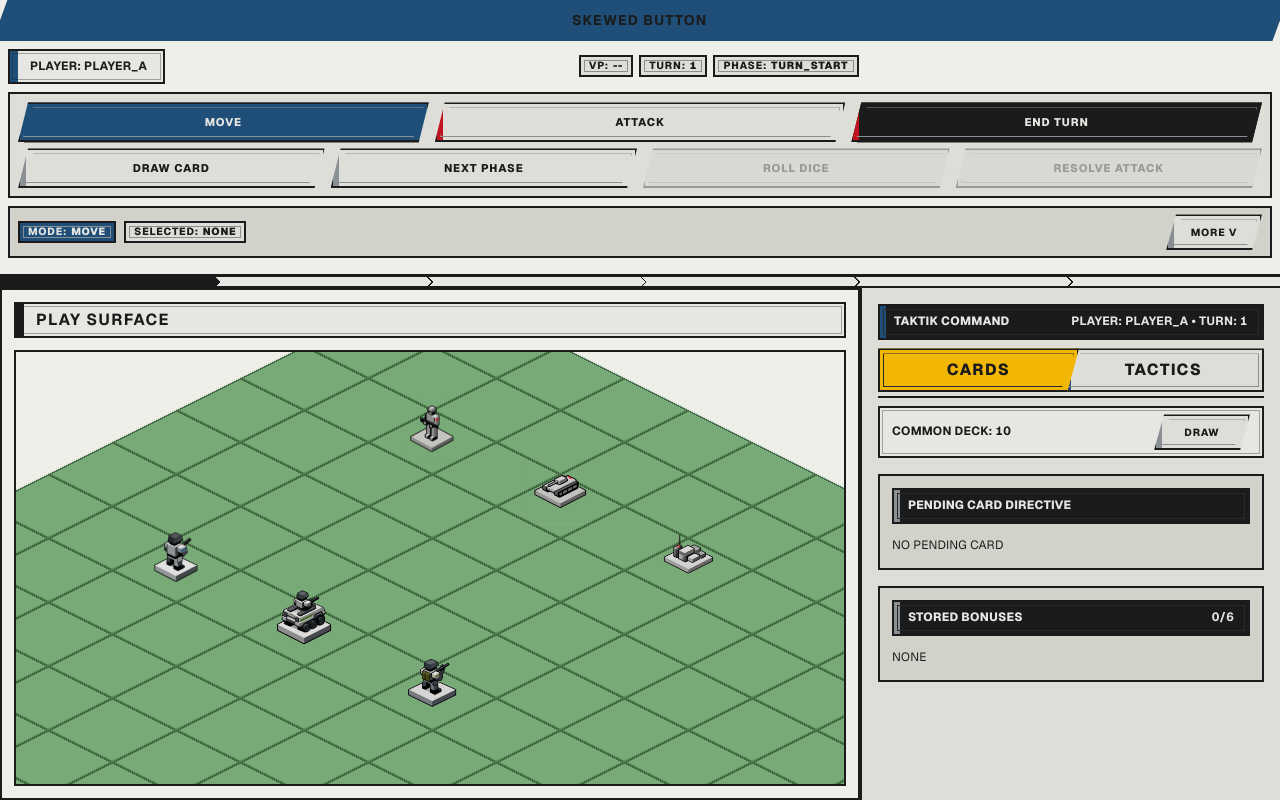
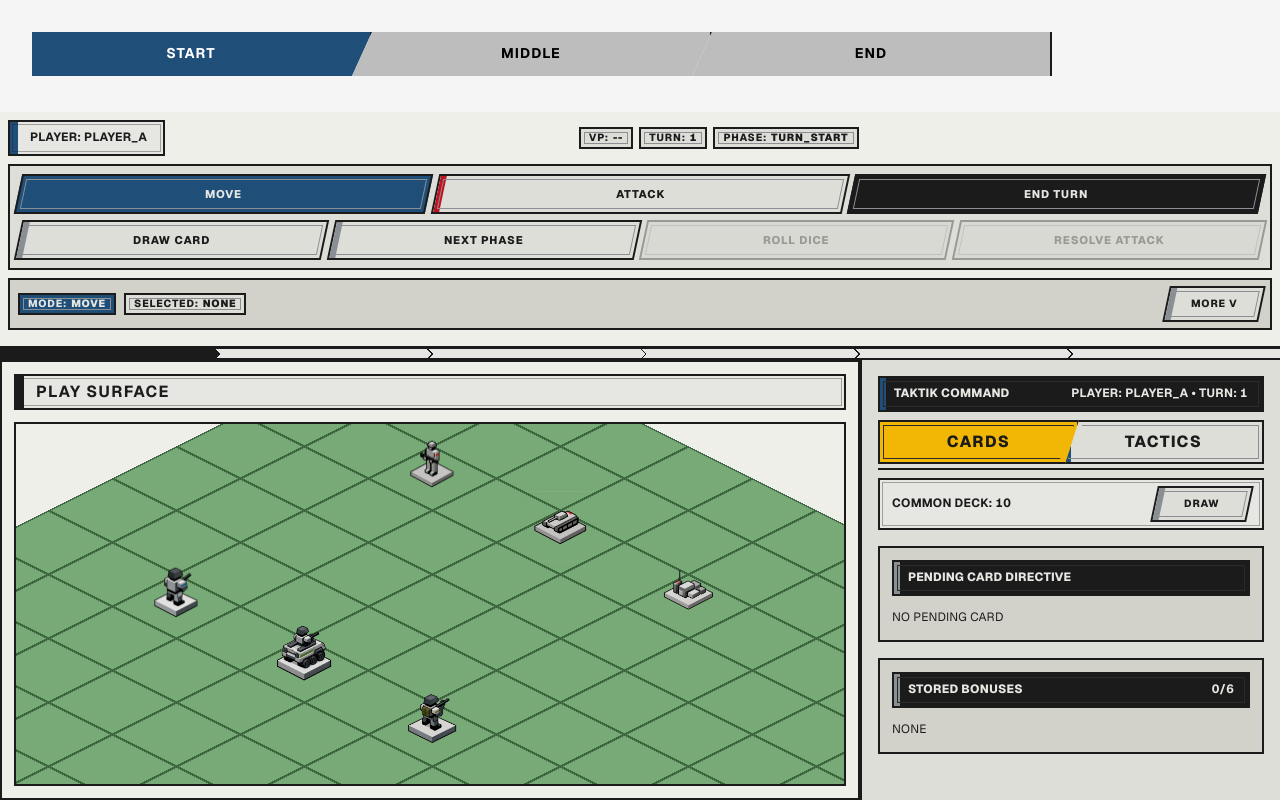
Before and after one commit to monsteruk-crm/taktik, a Next.js app: page / in a window 1280 px wide. Built offline with nearby package versions, Linux system fonts and the light colour scheme; what @mui/material-nextjs would draw is missing.

Commit message:
progress sweked tabs

```diff
--- a/app/page.tsx
+++ b/app/page.tsx
@@ -35,6 +35,7 @@ import { getBoardOrigin, gridToScreen, screenToGrid } from "@/lib/ui/iso";
 import { shortKey, shortUnit } from "@/lib/ui/headerFormat";
 import { semanticColors } from "@/lib/ui/semanticColors";
 import SkewedButton from "@/components/ui/SkewedButton";
+import SkewedTabsConditional from "@/components/ui/SkewedTabsConditional";
 
 export default function Home() {
   type TargetingContext =
@@ -761,7 +762,7 @@ export default function Home() {
         color: "text.primary",
         overflow: "hidden",
       }}
-    ><SkewedButton />
+    ><SkewedTabsConditional />
       <Box
         component="header"
         ref={headerRef}
--- a/components/ui/ObliqueKey.tsx
+++ b/components/ui/ObliqueKey.tsx
@@ -1,4 +1,4 @@
-import type { ReactNode } from "react";
+import type { ComponentPropsWithoutRef, ReactNode } from "react";
 import ButtonBase from "@mui/material/ButtonBase";
 import Box from "@mui/material/Box";
 import { DUR, EASE } from "@/lib/ui/motion";
@@ -6,10 +6,8 @@ import { semanticColors, textOn } from "@/lib/ui/semanticColors";
 
 type ObliqueKeyTone = "neutral" | "blue" | "red" | "yellow" | "black";
 
-type ObliqueKeyProps = {
-  label: string;
-  onClick: () => void;
-  disabled?: boolean;
+type ObliqueKeyProps = ComponentPropsWithoutRef<typeof ButtonBase> & {
+  label?: string;
   tone?: ObliqueKeyTone;
   active?: boolean;
   accentColor?: string;
@@ -34,11 +32,11 @@ const TONE_STRIPE: Record<ObliqueKeyTone, string> = {
   black: semanticColors.ink,
 };
 
-const CLIP_PATH = "polygon(10px 0, 100% 0, calc(100% - 10px) 100%, 0 100%)";
+const SKEW = "-12deg";
+const COUNTER_SKEW = "12deg";
 
 export default function ObliqueKey({
   label,
-  onClick,
   disabled,
   tone = "neutral",
   active,
@@ -46,26 +44,23 @@ export default function ObliqueKey({
   startIcon,
   endIcon,
   size = "md",
+  children,
+  sx,
+  ...rest
 }: ObliqueKeyProps) {
   const activeFill = TONE_ACTIVE[tone];
   const stripeColor = disabled
     ? undefined
     : active
-      ? accentColor
+      ? accentColor ?? TONE_STRIPE[tone]
       : accentColor ?? TONE_STRIPE[tone];
+  const showStripe = Boolean(stripeColor) && !active;
   const fillColor = active ? activeFill : semanticColors.panel;
   const hoverFill = active ? activeFill : semanticColors.panel2;
   const textColor = active ? textOn(activeFill) : semanticColors.ink;
-  const backgroundImage = stripeColor
-    ? `linear-gradient(90deg, ${stripeColor} 0 6px, ${fillColor} 6px 100%)`
-    : "none";
-  const hoverBackgroundImage = stripeColor
-    ? `linear-gradient(90deg, ${stripeColor} 0 6px, ${hoverFill} 6px 100%)`
-    : "none";
 
   return (
     <ButtonBase
-      onClick={onClick}
       disabled={disabled}
       sx={{
         position: "relative",
@@ -74,41 +69,46 @@ export default function ObliqueKey({
         px: size === "sm" ? 1.5 : 2,
         border: `2px solid ${semanticColors.ink}`,
         backgroundColor: fillColor,
-        backgroundImage,
         color: textColor,
         textTransform: "uppercase",
         letterSpacing: "0.08em",
         fontWeight: 800,
         fontSize: size === "sm" ? "0.65rem" : "0.7rem",
-        clipPath: CLIP_PATH,
         outlineOffset: 2,
+        overflow: "hidden",
         display: "inline-flex",
         alignItems: "center",
         justifyContent: "center",
         gap: 0.75,
+        transform: `skewX(${SKEW})`,
         transition: `background-color ${DUR.micro}ms ${EASE.snap}, color ${DUR.micro}ms ${EASE.snap}, transform ${DUR.micro}ms ${EASE.snap}`,
         "&::after": {
           content: '""',
           position: "absolute",
           inset: 3,
           border: `1px solid ${semanticColors.neutralStripe}`,
-          clipPath: CLIP_PATH,
           pointerEvents: "none",
         },
-        ...(active
+        ...(showStripe
           ? {
-              "& .oblique-rail": {
-                opacity: 1,
+              "&::before": {
+                content: '""',
+                position: "absolute",
+                left: 0,
+                top: 0,
+                bottom: 0,
+                width: 6,
+                backgroundColor: stripeColor,
+                pointerEvents: "none",
               },
             }
           : null),
         "&:hover": {
           backgroundColor: hoverFill,
-          backgroundImage: hoverBackgroundImage,
           color: active ? textOn(activeFill) : semanticColors.ink,
         },
         "&:active": {
-          transform: "translateY(1px)",
+          transform: `skewX(${SKEW}) translateY(1px)`,
         },
         "&:active::after": {
           border: "0 solid transparent",
@@ -120,44 +120,26 @@ export default function ObliqueKey({
           opacity: 0.35,
           color: semanticColors.ink,
           backgroundColor: semanticColors.panel2,
-          backgroundImage: "none",
           cursor: "default",
         },
         "&.Mui-disabled:hover": {
           backgroundColor: semanticColors.panel2,
-          backgroundImage: "none",
           color: semanticColors.ink,
-        },
-        "&.Mui-disabled .oblique-rail": {
-          opacity: 0,
         },
         "@media (prefers-reduced-motion: reduce)": {
           transition: "none",
           "&:active": {
-            transform: "none",
+            transform: `skewX(${SKEW})`,
           },
         },
+        ...sx,
       }}
+      {...rest}
     >
-      <Box
-        className="oblique-rail"
-        aria-hidden="true"
-        sx={{
-          position: "absolute",
-          left: 4,
-          right: 4,
-          bottom: -4,
-          height: 2,
-          backgroundColor: semanticColors.ink,
-          opacity: active ? 1 : 0,
-          transition: `opacity ${DUR.micro}ms ${EASE.snap}`,
-          "@media (prefers-reduced-motion: reduce)": {
-            transition: "none",
-          },
-        }}
-      />
       {startIcon ? <Box sx={{ display: "inline-flex" }}>{startIcon}</Box> : null}
-      {label}
+      <Box component="span" sx={{ transform: `skewX(${COUNTER_SKEW})` }}>
+        {children ?? label}
+      </Box>
       {endIcon ? <Box sx={{ display: "inline-flex" }}>{endIcon}</Box> : null}
     </ButtonBase>
   );
--- a/components/ui/ObliqueTabBar.tsx
+++ b/components/ui/ObliqueTabBar.tsx
@@ -19,9 +19,7 @@ type ObliqueTabBarProps = {
   rightContent?: ReactNode;
 };
 
-const SHAPE_LEFT = "polygon(0 0, 100% 0, calc(100% - 12px) 100%, 0 100%)";
-const SHAPE_MID = "polygon(12px 0, 100% 0, calc(100% - 12px) 100%, 0 100%)";
-const SHAPE_RIGHT = "polygon(12px 0, 100% 0, 100% 100%, 0 100%)";
+const SLANT = 14;
 
 const TAB_STRIPE: Record<string, string> = {
   cards: semanticColors.dice,
@@ -91,17 +89,18 @@ export default function ObliqueTabBar({
       >
         {visibleTabs.map((tab, index) => {
           const isActive = tab.id === activeId;
+
           const stripeColor = TAB_STRIPE[tab.id] ?? semanticColors.neutralStripe;
           const fillColor = isActive ? stripeColor : semanticColors.panel;
           const hoverFill = isActive ? stripeColor : semanticColors.panel2;
-          const backgroundImage = `linear-gradient(90deg, ${stripeColor} 0 6px, ${fillColor} 6px 100%)`;
-          const hoverBackgroundImage = `linear-gradient(90deg, ${stripeColor} 0 6px, ${hoverFill} 6px 100%)`;
-          const shape =
-            index === 0
-              ? SHAPE_LEFT
-              : index === visibleTabs.length - 1
-                ? SHAPE_RIGHT
-                : SHAPE_MID;
+          const showStripe = !isActive;
+          const isFirst = index === 0;
+          const isLast = index === visibleTabs.length - 1;
+          const clipPath = isFirst
+            ? `polygon(0% 0%, 100% 0%, calc(100% - ${SLANT}px) 100%, 0% 100%)`
+            : isLast
+              ? `polygon(${SLANT}px 0%, 100% 0%, 100% 100%, 0% 100%)`
+              : `polygon(${SLANT}px 0%, 100% 0%, calc(100% - ${SLANT}px) 100%, 0% 100%)`;
           return (
             <ButtonBase
               key={tab.id}
@@ -118,7 +117,6 @@ export default function ObliqueTabBar({
                 px: size === "sm" ? 2 : 2.5,
                 border: `2px solid ${semanticColors.ink}`,
                 backgroundColor: fillColor,
-                backgroundImage,
                 color: isActive ? textOn(fillColor) : semanticColors.ink,
                 textTransform: "uppercase",
                 letterSpacing: "0.08em",
@@ -129,8 +127,8 @@ export default function ObliqueTabBar({
                 overflow: "hidden",
                 textOverflow: "ellipsis",
                 justifyContent: "center",
-                clipPath: shape,
                 marginLeft: index === 0 ? 0 : -2,
+                clipPath,
                 zIndex: isActive ? 3 : 1,
                 transition: `background-color ${DUR.micro}ms ${EASE.snap}, color ${DUR.micro}ms ${EASE.snap}`,
                 "&::after": {
@@ -140,12 +138,26 @@ export default function ObliqueTabBar({
                   border: `1px solid ${
                     isActive ? semanticColors.ink2 : semanticColors.neutralStripe
                   }`,
-                  clipPath: shape,
+                  clipPath,
                   pointerEvents: "none",
                 },
+                ...(showStripe
+                  ? {
+                      "&::before": {
+                        content: '""',
+                        position: "absolute",
+                        left: 0,
+                        top: 0,
+                        bottom: 0,
+                        width: 6,
+                        backgroundColor: stripeColor,
+                        clipPath,
+                        pointerEvents: "none",
+                      },
+                    }
+                  : null),
                 "&:hover": {
                   backgroundColor: hoverFill,
-                  backgroundImage: hoverBackgroundImage,
                   color: isActive ? textOn(fillColor) : semanticColors.ink,
                 },
                 "&.Mui-focusVisible": {
@@ -155,9 +167,15 @@ export default function ObliqueTabBar({
                 "@media (prefers-reduced-motion: reduce)": {
                   transition: "none",
                 },
+                "& > .oblique-tab-label": {
+                  position: "relative",
+                  zIndex: 1,
+                },
               }}
             >
-              {tab.label}
+              <Box component="span" className="oblique-tab-label">
+                {tab.label}
+              </Box>
             </ButtonBase>
           );
         })}
--- /dev/null
+++ b/components/ui/SkewedTabsConditional.tsx
@@ -0,0 +1,67 @@
+import React, { useState } from "react";
+import { Tabs, Tab, Box } from "@mui/material";
+
+type TabItem = { label: string };
+
+const SkewedTabsConditional: React.FC = () => {
+  const [value, setValue] = useState(0);
+
+  const tabItems: TabItem[] = [
+    { label: "Start" },
+    { label: "Middle" },
+    { label: "End" },
+  ];
+
+  const slant = 20;
+
+  const getClipPath = (index: number, total: number) => {
+    if (index === 0) {
+      return `polygon(0% 0%, 100% 0%, calc(100% - ${slant}px) 100%, 0% 100%)`;
+    }
+    if (index === total - 1) {
+      return `polygon(${slant}px 0%, 100% 0%, 100% 100%, 0% 100%)`;
+    }
+    return `polygon(${slant}px 0%, 100% 0%, calc(100% - ${slant}px) 100%, 0% 100%)`;
+  };
+
+  return (
+    <Box sx={{ width: "100%", bgcolor: "#f5f5f5", p: 4 }}>
+      <Tabs
+        value={value}
+        onChange={(event: React.SyntheticEvent, newValue: number) => setValue(newValue)}
+        TabIndicatorProps={{ style: { display: "none" } }}
+        sx={{
+          width: "100%",
+          "& .MuiTabs-flexContainer": {
+            // Pull tabs together so the slanted edges interlock.
+            marginLeft: `-${slant}px`,
+          },
+        }}
+      >
+        {tabItems.map((item, index) => (
+          <Tab
+            key={index}
+            label={item.label}
+            sx={{
+              minWidth: 0,
+              flex: 1,
+              fontWeight: "bold",
+              bgcolor: value === index ? "primary.main" : "grey.400",
+              color: value === index ? "white" : "black",
+              transition: "background-color 0.2s",
+              clipPath: getClipPath(index, tabItems.length),
+              px: 4,
+              ml: index === 0 ? 0 : `-${slant}px`,
+              "&.Mui-selected": { color: "white" },
+              "&:hover": {
+                bgcolor: value === index ? "primary.dark" : "grey.500",
+              },
+            }}
+          />
+        ))}
+      </Tabs>
+    </Box>
+  );
+};
+
+export default SkewedTabsConditional;
```
Also changed, not shown: 1 other file (tests, documents, lock files or other folders).
